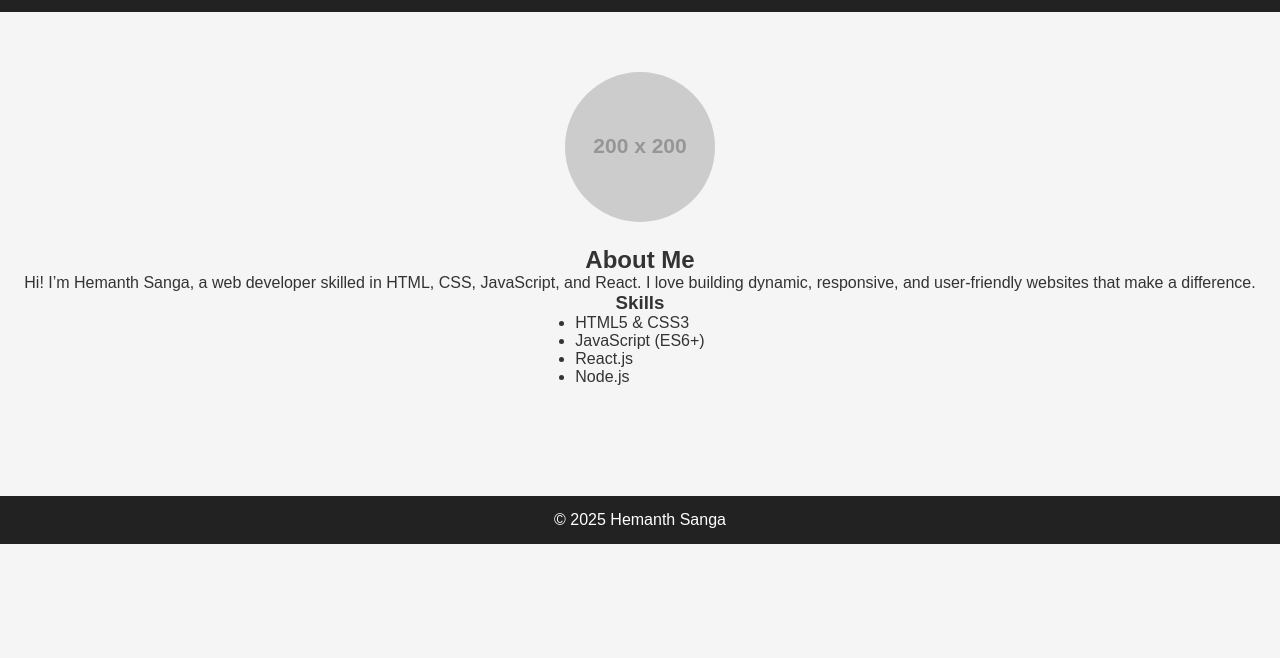
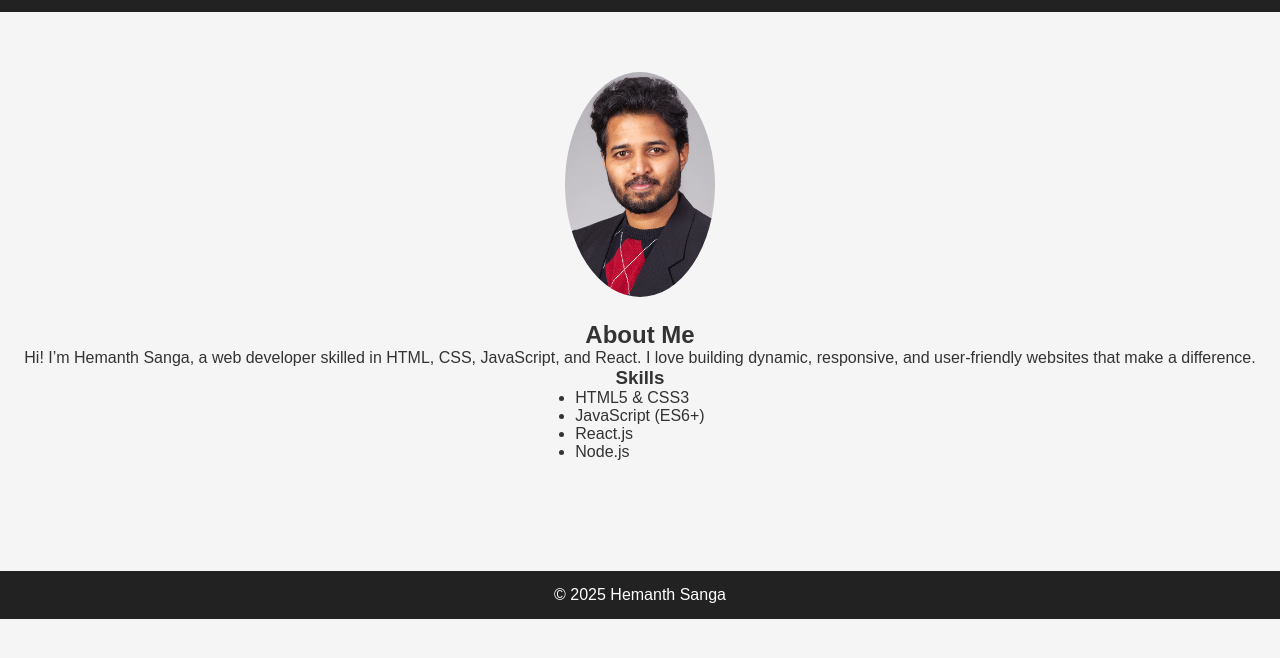
Before and after one commit to HemanthSanga/Internship_Projects_Web_Applications_2025, a plain HTML site: page Basic_Project 2 - Personal_Portfolio_Website/about.html in a window 1280 px wide. Shown: the part 46-704 px from the top of the page. Drawn offline with Linux system fonts and the light colour scheme; placeholder pictures from the web are drawn by us; files whose address does not match are found by name.

Commit message:
Addition of resources

```diff
--- a/Basic_Project 2 - Personal_Portfolio_Website/about.html
+++ b/Basic_Project 2 - Personal_Portfolio_Website/about.html
@@ -20,7 +20,7 @@
   </header>
 
   <section class="about-section">
-    <img src="https://via.placeholder.com/200" alt="Profile Photo" class="profile-img" />
+    <img src="C:\Users\sanga\OneDrive\Desktop\Unified Mentor Internship Program\Internship_Projects_Web_Applications_2025\Basic_Project 2 - Personal_Portfolio_Website\resources\Hemanth_Sanga_Bewerbungsfoto.jpg" alt="Profile Photo" class="profile-img" />
     <div class="about-content">
       <h2>About Me</h2>
       <p>Hi! I’m Hemanth Sanga, a web developer skilled in HTML, CSS, JavaScript, and React. I love building dynamic, responsive, and user-friendly websites that make a difference.</p>
```
Also changed, not shown: Basic_Project 2 - Personal_Portfolio_Website/index.html (+1 -1 lines), Basic_Project 2 - Personal_Portfolio_Website/resources/Hemanth_Sanga_Bewerbungsfoto.jpg (added).
